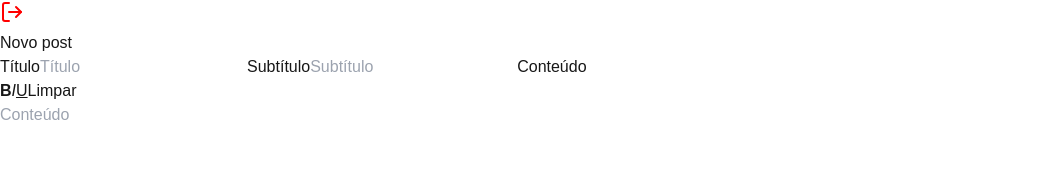
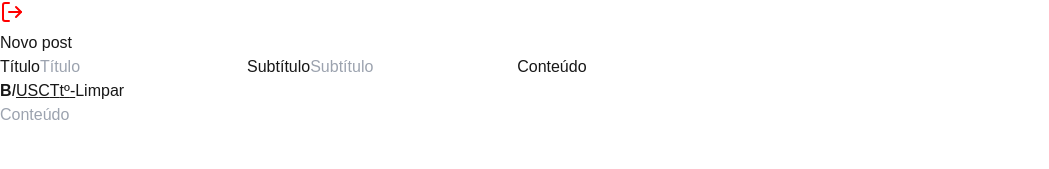
Before and after one commit to murilojssilva/crypto-news, a Next.js app: page /dashboard/posts/new in a window 1280 px wide. Shown: the part 1127-1296 px from the top of the page, without its empty margins (0-1049 px from the left). Built offline with nearby package versions, Linux system fonts and the light colour scheme; no server answers; the database is empty.

Commit message:
Fix news id page

```diff
--- a/package.json
+++ b/package.json
@@ -32,7 +32,10 @@
     "react-loading-skeleton": "^3.5.0",
     "react-markdown": "^10.0.1",
     "react-router-dom": "^7.1.5",
+    "react-syntax-highlighter": "^15.6.1",
     "react-toastify": "^11.0.5",
+    "rehype-raw": "^7.0.0",
+    "remark-gfm": "^4.0.1",
     "zod": "^3.24.2"
   },
   "devDependencies": {
@@ -42,6 +45,7 @@
     "@types/node": "^20",
     "@types/react": "^19",
     "@types/react-dom": "^19",
+    "@types/react-syntax-highlighter": "^15.5.13",
     "autoprefixer": "^10.4.20",
     "eslint": "^9",
     "eslint-config-next": "15.1.7",
--- a/src/app/(private)/dashboard/page.tsx
+++ b/src/app/(private)/dashboard/page.tsx
@@ -273,7 +273,7 @@ export default function Dashboard() {
 
   return (
     <div className='bg-gray-50 pb-4 h-screen flex'>
-      <title>CryptoNews | Dashboard</title>
+      <title>Dashboard | CryptoNews</title>
       <Sidebar />
 
       <div className='flex-1 overflow-auto'>
--- a/src/app/components/Form/Textarea.tsx
+++ b/src/app/components/Form/Textarea.tsx
@@ -33,6 +33,32 @@ export default function Textarea({
       formattedText = `*${selectedText}*`
     } else if (format === 'underline') {
       formattedText = `__${selectedText}__`
+    } else if (format === 'strikethrough') {
+      formattedText = `~~${selectedText}~~`
+    } else if (format === 'code') {
+      if (selectedText.includes('\n')) {
+        formattedText = `\`\`\`javascript\n${selectedText}\n\`\`\``
+      } else {
+        formattedText = `\`${selectedText}\``
+      }
+    } else if (format === 'title') {
+      formattedText = `<span class="text-xl font-bold">${selectedText}</span>`
+    } else if (format === 'subtitle') {
+      formattedText = `<span class="text-md font-semibold">${selectedText}</span>`
+    } else if (format === 'unordered-list') {
+      const listItems = selectedText
+        .split('\n')
+        .map((line) => `<li>${line.trim()}</li>`)
+        .join('\n')
+
+      formattedText = `<ul class="list-disc pl-6">\n${listItems}\n</ul>`
+    } else if (format === 'ordered-list') {
+      const listItems = selectedText
+        .split('\n')
+        .map((line) => `<li>${line.trim()}</li>`)
+        .join('\n')
+
+      formattedText = `<ol class="list-decimal pl-6">\n${listItems}\n</ol>`
     }
 
     textarea.value =
@@ -46,7 +72,6 @@ export default function Textarea({
       textarea.focus()
     }, 0)
 
-    // Disparar o evento de mudança para atualizar o react-hook-form
     textarea.dispatchEvent(new Event('input', { bubbles: true }))
   }
 
@@ -73,6 +98,48 @@ export default function Textarea({
           className='px-3 py-1 text-white bg-gray-700 rounded text-sm'
         >
           <u>U</u>
+        </button>
+        <button
+          type='button'
+          onClick={() => applyFormat('strikethrough')}
+          className='px-3 py-1 text-white bg-gray-700 rounded text-sm'
+        >
+          <u>S</u>
+        </button>
+        <button
+          type='button'
+          onClick={() => applyFormat('code')}
+          className='px-3 py-1 text-white bg-gray-700 rounded text-sm'
+        >
+          <u>C</u>
+        </button>
+        <button
+          type='button'
+          onClick={() => applyFormat('title')}
+          className='px-3 py-1 text-white bg-gray-700 rounded text-sm'
+        >
+          <u>T</u>
+        </button>
+        <button
+          type='button'
+          onClick={() => applyFormat('subtitle')}
+          className='px-3 py-1 text-white bg-gray-700 rounded text-sm'
+        >
+          <u>t</u>
+        </button>
+        <button
+          type='button'
+          onClick={() => applyFormat('ordered-list')}
+          className='px-3 py-1 text-white bg-gray-700 rounded text-sm'
+        >
+          <u>º</u>
+        </button>
+        <button
+          type='button'
+          onClick={() => applyFormat('unordered-list')}
+          className='px-3 py-1 text-white bg-gray-700 rounded text-sm'
+        >
+          <u>-</u>
         </button>
 
         <button
```
Also changed, not shown: src/app/(private)/dashboard/posts/page.tsx (+41 -1 lines), src/app/(public)/(landing-page)/news/[id]/page.tsx (+62 -15 lines), 1 other file (tests, documents, lock files or other folders).
